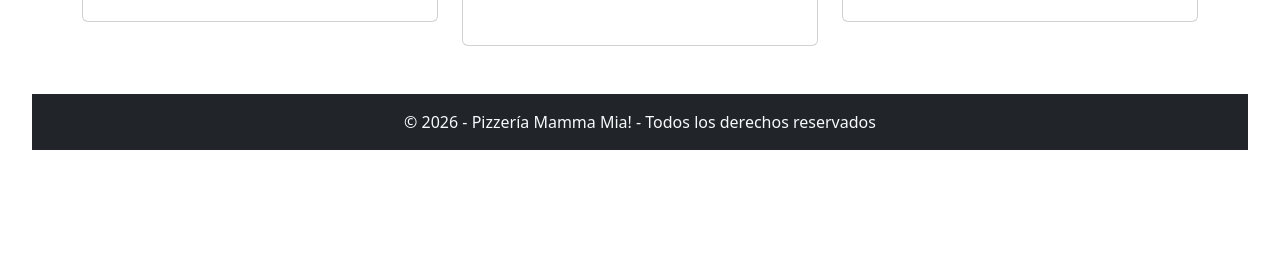
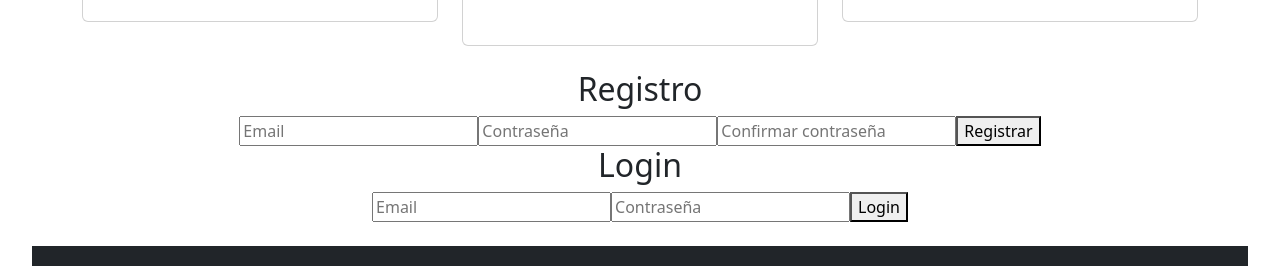
Before and after one commit to evelynk1/Pizzeria-Mamma-Mia, a React (Vite) app: page / in a window 1280 px wide. Shown: the part 904-1170 px from the top of the page. Before the commit the page ends 1086 px from the top, so only its background shows below. Built offline with nearby package versions, Linux system fonts and the light colour scheme; the HTML template or start-up script is replaced by a standard one.

Commit message:
Modifico App.js para mostrar vistas dinámicas según estado

```diff
--- a/src/App.jsx
+++ b/src/App.jsx
@@ -3,14 +3,20 @@ import './App.css'
 import Navbar from './components/navbar/Navbar'
 import Home from './components/home/Home'
 import Footer from './components/footer/Footer'
+import Login from './components/auth/Login'
+import Register from './components/auth/Register'
 
 function App() {
 
   return (
     <>
-      <Navbar/>
-      <Home/>
-      <Footer/>
+      <Navbar />
+      <Home />
+      <Register />
+      <Login />
+      <Footer />
+
+
     </>
   )
 }
```
